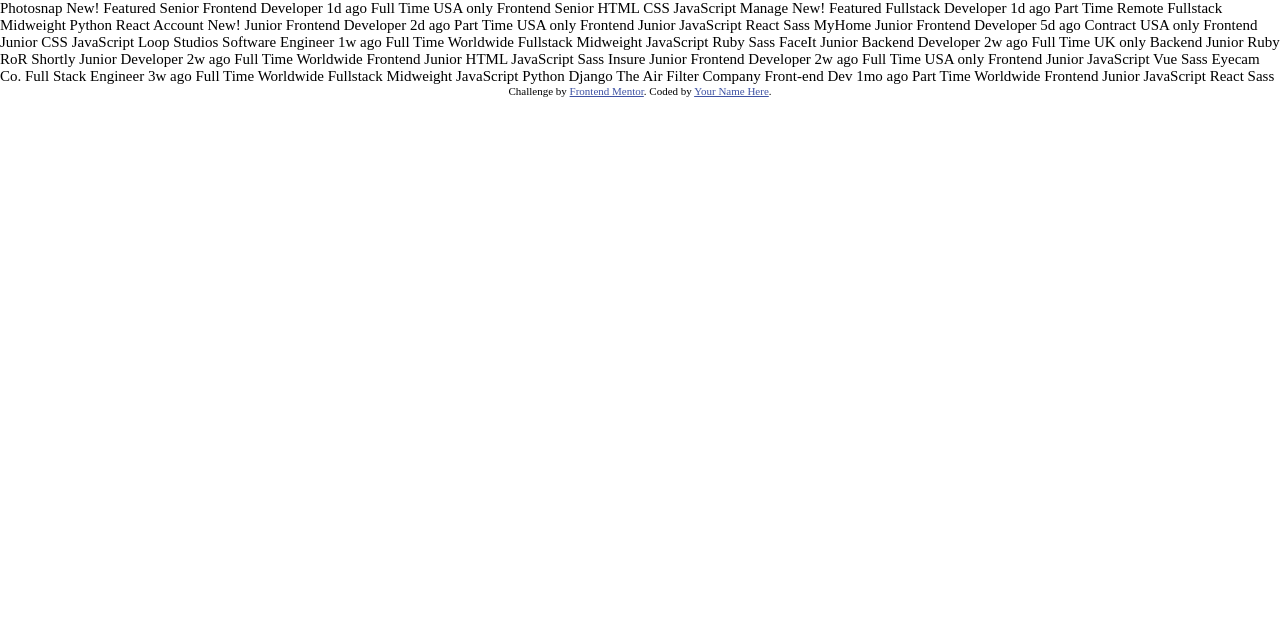
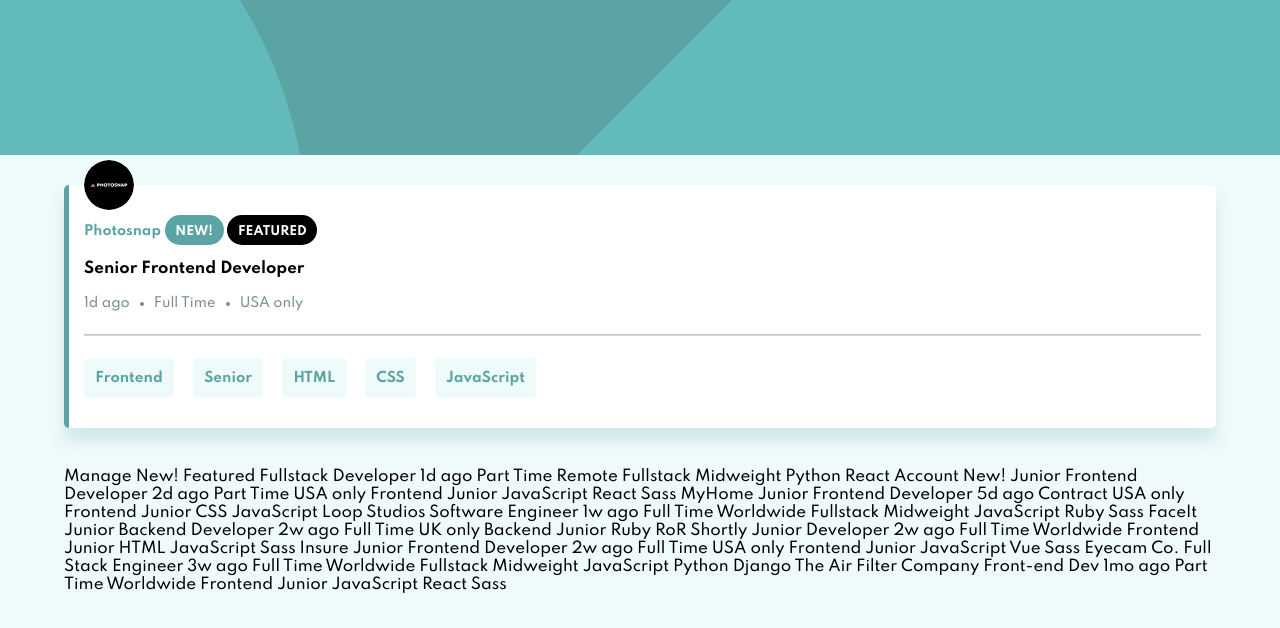
Before and after one commit to jcollier78/frontendmentor-job-listings, a plain HTML site: page index.html in a window 1280 px wide. Drawn offline with Linux system fonts and the light colour scheme.

Commit message:
work in progress

```diff
--- a/index.html
+++ b/index.html
@@ -13,37 +13,50 @@
 
   <title>Frontend Mentor | Job Listings</title>
 
-  <!-- Feel free to remove these styles or customise in your own stylesheet 👍 -->
-  <style>
-    .attribution {
-      font-size: 11px;
-      text-align: center;
-    }
-
-    .attribution a {
-      color: hsl(228, 45%, 44%);
-    }
-  </style>
 </head>
 
 <body>
+
+  <header class="header">
+    <div class="filter-menu"></div>
+  </header>
+
+  <main class="container">
+
+    <div class="box">
       <!-- Item Start -->
-  Photosnap
-  New!
-  Featured
-  Senior Frontend Developer
-  1d ago
-  Full Time
-  USA only
-  <!-- Role -->
-  Frontend
-  <!-- Level -->
-  Senior
+      <div class="logo"></div>
+      <div class="company-details">
+        <div class="company">Photosnap</div>
+        <div class="btn new-btn">New!</div>
+        <div class="btn featured-btn">Featured</div>
+      </div>
+      <h2 class="position">Senior Frontend Developer</h2>
+      <div class="job-details">
+        <ul class="job-details-list">
+          <li class="job-details-item">1d ago</li>
+          <li class="job-details-item">Full Time</li>
+          <li class="job-details-item">USA only</li>
+        </ul>
+      </div>
+      <hr>
+      <div class="attributes">
         <!-- Languages -->
-  HTML
-  CSS
-  JavaScript
+        <ul class="attribute-list">
+          <!-- role -->
+          <li>Frontend</li>
+          <!-- level -->
+          <li>Senior</li>
+          <!-- languages -->
+          <li>HTML</li>
+          <li>CSS</li>
+          <li>JavaScript</li>
+        </ul>
+      </div>
+    </div>
     <!-- Item End -->
+    </div>
+
 
     <!-- Item Start -->
     Manage
@@ -197,10 +210,9 @@
     Sass
     <!-- Item End -->
 
-  <div class="attribution">
-    Challenge by <a href="https://www.frontendmentor.io?ref=challenge" target="_blank">Frontend Mentor</a>.
-    Coded by <a href="#">Your Name Here</a>.
-  </div>
+  </main>
+
+
 
   <script src="js/scripts.js"></script>
 </body>
--- /dev/null
+++ b/scss/_components.scss
@@ -0,0 +1,102 @@
+// boxes for all listings including filter box
+.box {
+    background-color: white;
+    border-radius: 5px;
+    box-shadow: 0 13px 15px rgba($primary, 0.2);
+    margin-top: 2rem;
+    margin-bottom: 2.666rem;
+    padding: 1rem;
+    border-left: 5px solid $primary;
+    position: relative;
+}
+
+.company-details {
+    padding-top: 1rem;
+    margin-bottom: 1rem;
+
+    & > div {
+        display: inline-block;
+    }
+}
+
+.logo {
+    width: 50px;
+    height: 50px;
+    border-radius: 50%;
+    position: absolute;
+    top: -25px;
+    left: 1rem;
+    background-image: url('../images/photosnap.svg');
+    background-size: cover;
+    background-repeat: no-repeat;
+}
+
+.company {
+    font-size: 0.875rem;
+    font-weight: 700;
+    color: $primary;
+}
+
+.position {
+    font-size: 1rem;
+    font-weight: 700;
+    margin-bottom: 1.25rem;
+}
+
+.job-details-list {
+    display: flex;
+    color: $darkGrayCyan;
+    margin: 0 0 1rem 0;
+    padding: 0;
+}
+
+.job-details-item {
+    font-size: 0.875rem;
+    margin: 0 0.8rem;
+}
+
+.job-details-item:first-child {
+    margin-left: 0;
+    list-style-type: none;
+}
+
+.attribute-list {
+    margin: 0;
+    padding: 0;
+    list-style: none;
+}
+
+.attribute-list li {
+    display: inline-block;
+    margin-right: 1rem;
+    margin-bottom: 1rem;
+    padding: 0.75rem;
+    border-radius: 5px;
+    background-color: $background;
+    font-size: 0.9rem;
+    font-weight: 700;
+    color: $primary
+}
+
+// Buttons
+// base
+.btn {
+    display: inline-block;
+    padding: 0.875em 0.875em 0.6em;
+    border-radius: 1.5em;
+    font-size: 0.8rem;
+    font-weight: 700;
+    text-transform: uppercase;
+    line-height: 1;
+    color: $white;
+}
+
+// new button
+.new-btn {
+    background-color: $primary;
+}
+
+// featured button
+.featured-btn {
+    background-color: $black;
+}
--- a/scss/_globals.scss
+++ b/scss/_globals.scss
@@ -10,8 +10,21 @@ html {
 body {
     margin: 0;
     padding: 0;
+    background-color: $background;
+    font-family: $font;
 }
 
 h1, h2, h3 {
     margin-top: 0;
 }
+
+hr {
+    border-color: rgba($darkGrayCyan, 0.3);
+    margin-top: 1.5rem;
+    margin-bottom: 1.5rem;
+}
+
+.container {
+    max-width: 90%;
+    margin: 0 auto;
+}
--- /dev/null
+++ b/scss/_header.scss
@@ -0,0 +1,7 @@
+.header {
+    height: 155px;
+    background-image: url('../images/bg-header-mobile.svg');
+    background-color: $primary;
+    background-repeat: no-repeat;
+    background-size: cover;
+}
--- a/scss/_variables.scss
+++ b/scss/_variables.scss
@@ -4,7 +4,8 @@ $background: hsl(180, 52%, 96%);
 $filter: hsl(180, 31%, 95%);
 $darkGrayCyan: hsl(180, 8%, 52%);
 $veryDarkGrayCyan: hsl(180, 14%, 20%);
-
+$white: #ffffff;
+$black: #000000;
 
 // Typography
 $font: 'Spartan', sans-serif;
--- a/scss/styles.scss
+++ b/scss/styles.scss
@@ -1,2 +1,4 @@
 @import "variables";
 @import "globals";
+@import "components";
+@import "header";
```
Also changed, not shown: css/styles.css, 1 other file. Lines whose indentation alone changed are shown as unchanged.
